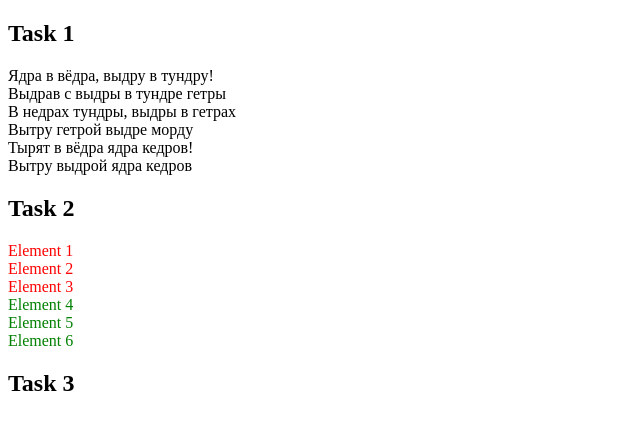
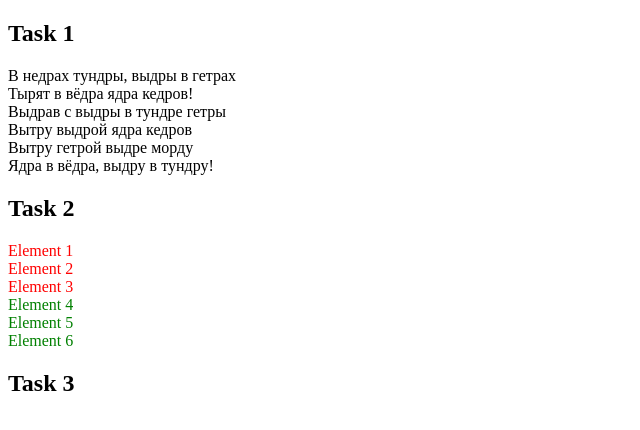
Before and after one commit to assylaiymk/homework_66_Assylaiym_Kairatova, a plain HTML site: page index.html in a window 1280 px wide. Shown: the whole page, without its empty margins (0-640 px from the left). Drawn offline with Linux system fonts and the light colour scheme.

Commit message:
Обновлены

```diff
--- a/index.html
+++ b/index.html
@@ -31,14 +31,14 @@
     <div class="element">Element 5</div>
 
     <div class="element">Element 6</div>
+
     <h2>Task 3</h2>
-    <div id="container">
 
+    <div id="container"></div>
 
-    </div>
-
-<script src="./js/main.js"></script>
+<script src="./js/task1.js"></script>
 <script src="./js/task2.js"></script>
+<script src="./js/task3.js"></script>
 
 </body>
 
--- /dev/null
+++ b/js/task1.js
@@ -0,0 +1,10 @@
+const divs = document.getElementsByTagName('div')
+console.log(divs)
+
+const string_7 = document.getElementById("string-6").childNodes[0].nodeValue
+document.getElementById("string-6").innerHTML = document.getElementById("string-1").childNodes[0].nodeValue
+document.getElementById("string-1").innerHTML = document.getElementById("string-3").childNodes[0].nodeValue
+document.getElementById("string-3").innerHTML = document.getElementById("string-2").childNodes[0].nodeValue
+document.getElementById("string-2").innerHTML = document.getElementById("string-5").childNodes[0].nodeValue
+document.getElementById("string-5").innerHTML = document.getElementById("string-4").childNodes[0].nodeValue
+document.getElementById("string-4").innerHTML = string_7
--- a/js/task2.js
+++ b/js/task2.js
@@ -1,9 +1,9 @@
 
-const elements = document.querySelectorAll(".element");
+const elements = document.querySelectorAll('.element')
 
 for (i = 0; i < elements.length; i++) {
-elements[i].style.color = "red";
+    elements[i].style.color = 'red'
 if(i>2){
-		elements[i].style.color = "green";
+		elements[i].style.color = 'green'
         }
 }
```
